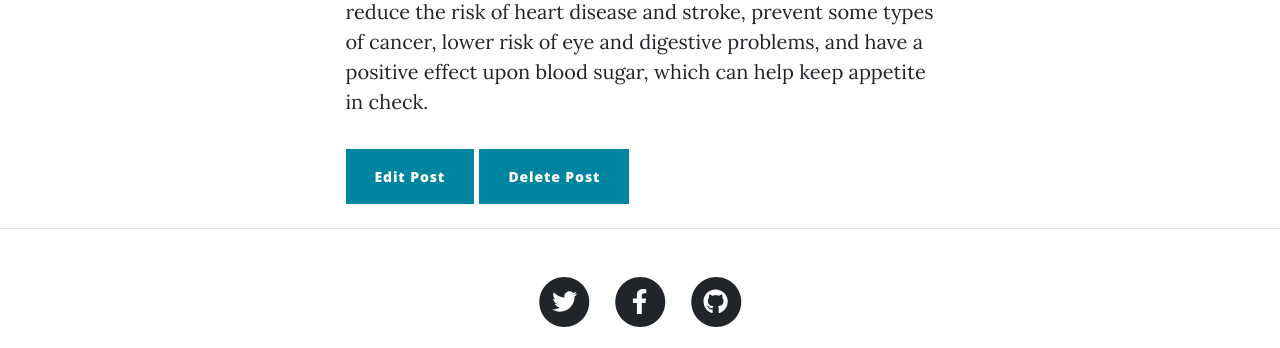
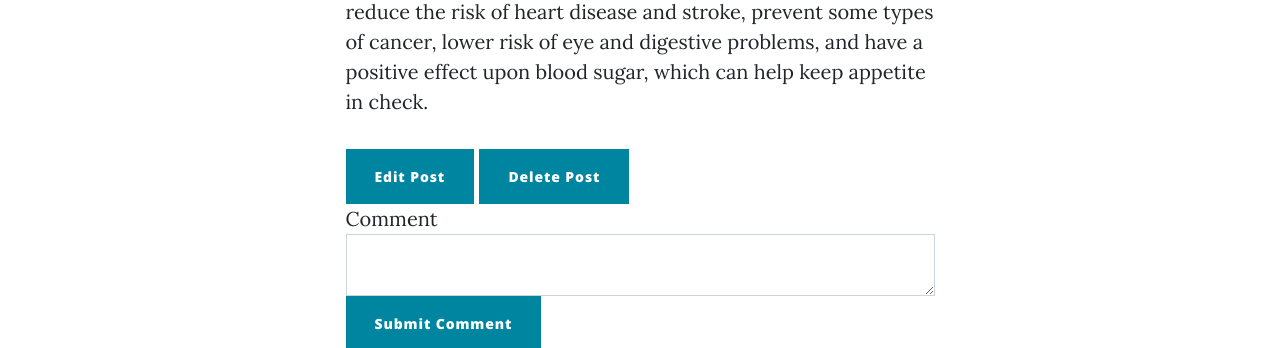
Before and after one commit to omogbolahan94/Blog-Site, a Flask app: page /post/1 in a window 1280 px wide. Shown: the part 660-1008 px from the top of the page. Run offline with Flask 2, Linux system fonts and the light colour scheme; a user stored in the database is signed in; data comes from the database, SQL or seed files in the repository; both versions use the stored data as it was after the commit; some libraries are stand-ins or nearby versions.

Commit message:
added comment section

```diff
--- a/main.py
+++ b/main.py
@@ -92,6 +92,20 @@ with app.app_context():
 
 
     # CONFIGURE TABLE
+    class User(UserMixin, db.Model):
+        __tablename__ = "users"
+        id = db.Column(db.Integer, primary_key=True)
+        email = db.Column(db.String(100), unique=True)
+        password = db.Column(db.String(100))
+        name = db.Column(db.String(100))
+
+        # This will act like a List of BlogPost objects attached to each User.
+        # The "author" refers to the author property in the BlogPost class.
+        posts = relationship("BlogPost", back_populates="author")
+        # perform one-to-many relationship between user(parent) and comment(child)
+        comments = relationship('Comment', back_populates='comment_author')
+
+
     class BlogPost(UserMixin, db.Model):
         __tablename__ = 'blog_post'
         id = db.Column(db.Integer, primary_key=True)
@@ -107,17 +121,23 @@ with app.app_context():
         # Create Foreign Key, "users.id" the users refers to the tablename of User.
         author_id = db.Column(db.Integer, db.ForeignKey("users.id"))
 
+        comments = relationship("Comment", back_populates="parent_post")
 
-    class User(UserMixin, db.Model):
-        __tablename__ = "users"
+
+    class Comment(db.Model):
+        __tablename__ = "comments"
         id = db.Column(db.Integer, primary_key=True)
-        email = db.Column(db.String(100), unique=True)
-        password = db.Column(db.String(100))
-        name = db.Column(db.String(100))
+        text = db.Column(db.Text, nullable=False)
 
-        # This will act like a List of BlogPost objects attached to each User.
-        # The "author" refers to the author property in the BlogPost class.
-        posts = relationship("BlogPost", back_populates="author")
+        # *******Add child relationship*******#
+        # "users.id" The users refers to the tablename of the Users class.
+        # "comments" refers to the comments property in the User class.
+        author_id = db.Column(db.Integer, db.ForeignKey("users.id"))
+        comment_author = relationship("User", back_populates="comments")
+
+        # ***************Child Relationship*************#
+        post_id = db.Column(db.Integer, db.ForeignKey("blog_post.id"))
+        parent_post = relationship("BlogPost", back_populates="comments")
 
 
     # db.create_all()
@@ -143,6 +163,11 @@ with app.app_context():
         img_url = StringField("Blog Image URL", validators=[DataRequired(), URL()])
         body = CKEditorField("Blog Content", validators=[DataRequired()])
         submit = SubmitField("Submit Post")
+
+
+    class CommentForm(FlaskForm):
+        comment_text = CKEditorField("Comment", validators=[DataRequired()])
+        submit = SubmitField("Submit Comment")
 
 
     @app.route('/', methods=['GET'])
@@ -214,10 +239,27 @@ with app.app_context():
         logout_user()
         return redirect(url_for('home_page'))
 
-    @app.route("/post/<int:post_id>")
+    @app.route("/post/<int:post_id>", methods=['GET', 'POST'])
     def show_post(post_id):
         requested_post = BlogPost.query.get(post_id)
-        return render_template("show_post.html", post=requested_post, post_id=post_id, current_user_id=current_user.id)
+        form = CommentForm()
+        if form.validate_on_submit():
+            if not current_user.is_authenticated:
+                flash("You need to login or register to comment.")
+                return redirect(url_for("login"))
+
+            new_comment = Comment(
+                text=form.comment_text.data,
+                comment_author=current_user,
+                parent_post=requested_post
+            )
+            db.session.add(new_comment)
+            db.session.commit()
+            return redirect(url_for('show_post', post_id=post_id, current_user_id=current_user.id,
+                                    form=form))
+
+        return render_template("show_post.html", post=requested_post, post_id=post_id,
+                               current_user_id=current_user.id, form=form)
 
     @app.route('/new-post', methods=['GET', 'POST'])
     @admin_only
--- a/templates/make-post.html
+++ b/templates/make-post.html
@@ -43,6 +43,10 @@
           <!-- This is where the form will go -->
           <div class="content">
             <h1 class="heading">New Post</h1>
+              <!--Load the CKEditor-->
+              {{ ckeditor.load() }}
+              <!--Configure it with the name of the form field from CommentForm-->
+              {{ ckeditor.config(name='blog_post_text') }}
             {{ wtf.quick_form(form, novalidate=True, button_map={'submit': 'primary'}) }}
           </div>
           <div class="container">
--- a/templates/show_post.html
+++ b/templates/show_post.html
@@ -1,6 +1,7 @@
 <!DOCTYPE html>
 <html lang="en">
 
+<!--    {% import "bootstrap/wtf.html" as wtf %}-->
     {% include "header.html" %}
 
     <body>
@@ -58,6 +59,30 @@
                             {% endif %}
                         </div>
 
+                        <!--Comments Area -->
+                        <!--Load the CKEditor-->
+                            {{ ckeditor.load() }}
+                        <!--Configure it with the name of the form field from CommentForm-->
+                            {{ ckeditor.config(name='comment_text') }}
+                        <!--Create the wtf quickform from CommentForm-->
+                            {{ wtf.quick_form(form, novalidate=True, button_map={"submit": "primary"}) }}
+
+                        <div class="col-lg-8 col-md-10 mx-auto comment">
+                            <ul class="commentList">
+                                {% for comment in post.comments: %}
+                                    <li>
+                                        <div class="commenterImage">
+                                            <img src="https://pbs.twimg.com/profile_images/744849215675838464/IH0FNIXk.jpg"/>
+                                        </div>
+                                        <div class="commentText">
+                                            {{comment.text|safe}}
+                                            <span class="date sub-text">{{comment.comment_author.name}}</span>
+                                        </div>
+                                    </li>
+                                {% endfor %}
+                            </ul>
+                        </div>
+
 
                     </div>
                 </div>
```
Also changed, not shown: instance/posts.db.
